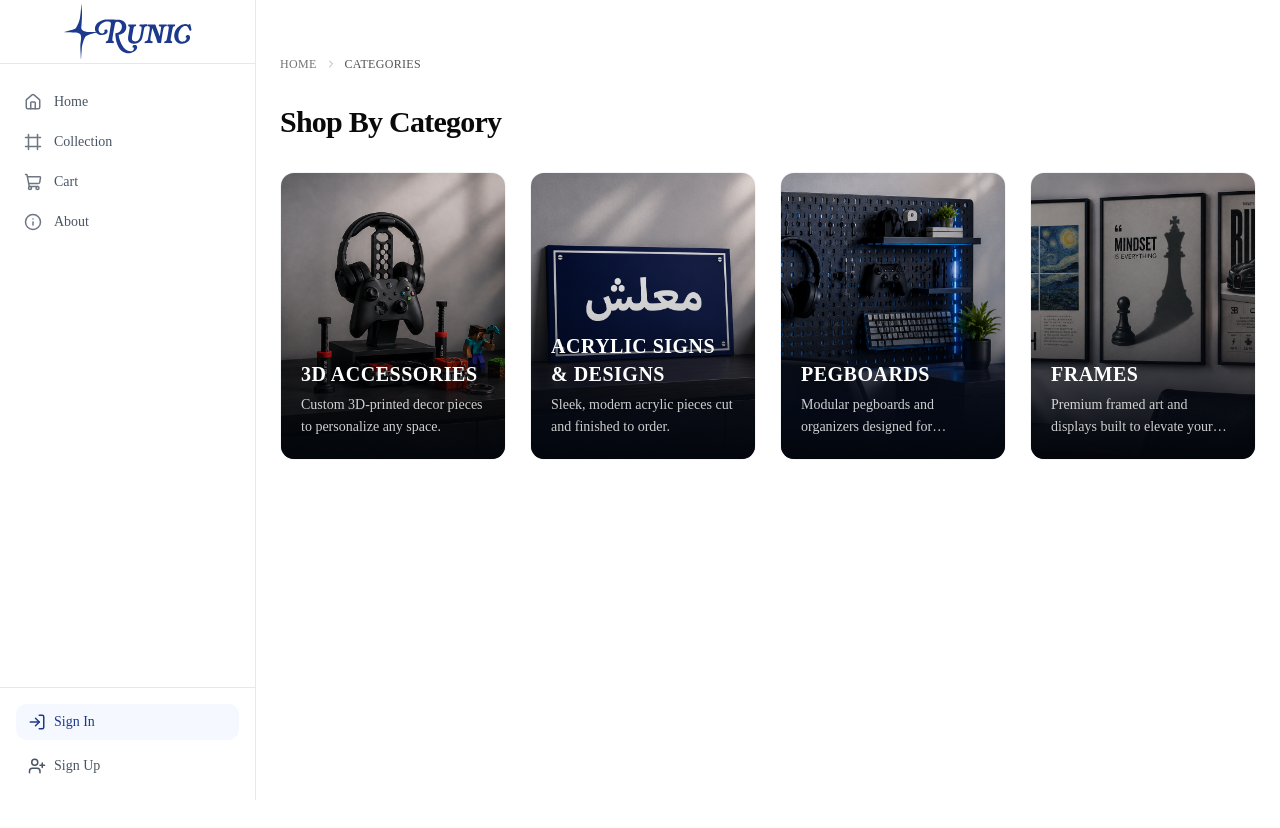
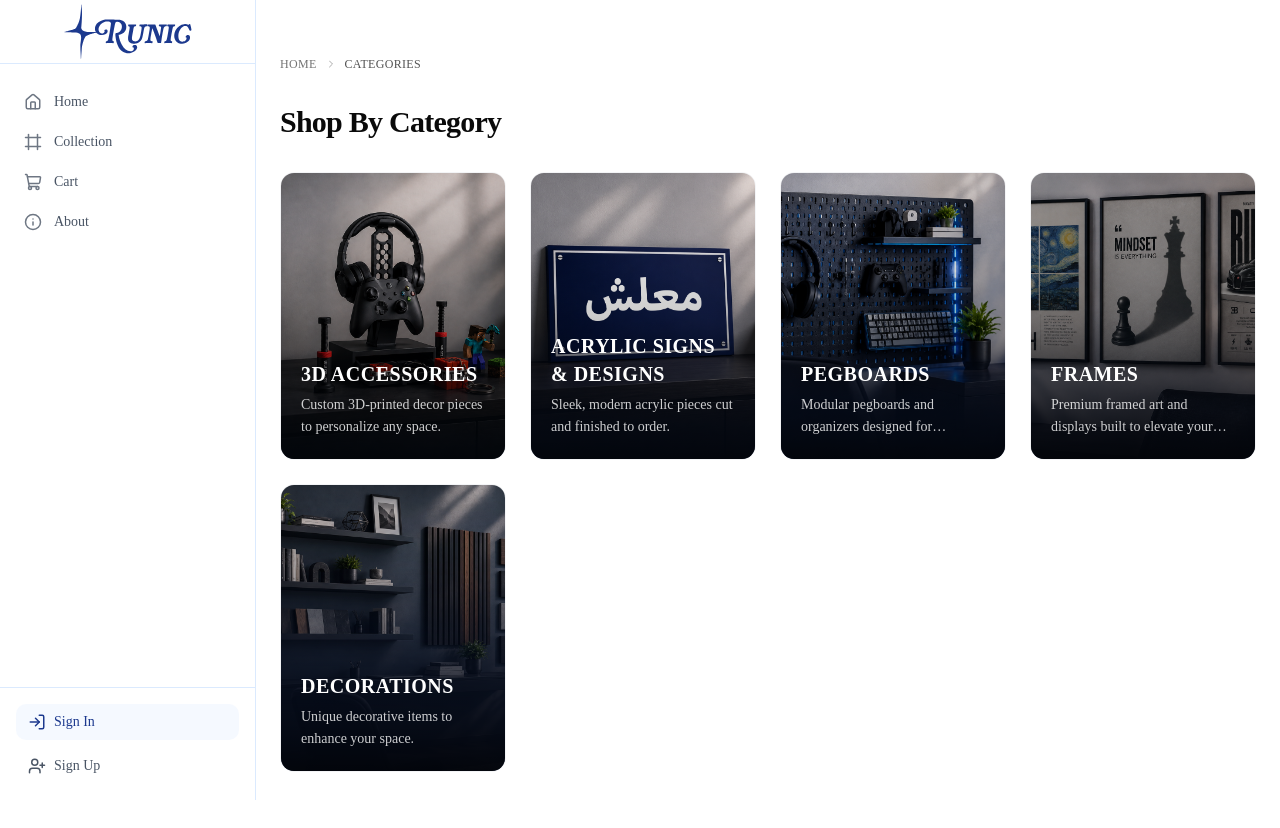
Before and after one commit to You-s-sef24/runic, a Next.js app: page /category in a window 1280 px wide. Before the commit the page ends 800 px from the top, so only its background shows below. Built offline with nearby package versions, Linux system fonts and the light colour scheme.

Commit message:
added new category

```diff
--- a/app/category/[category]/page.js
+++ b/app/category/[category]/page.js
@@ -30,6 +30,7 @@ const CATEGORIES = [
   { id: "acrylic", translationKey: "categories.acrylic" },
   { id: "pegboard", translationKey: "categories.pegboard" },
   { id: "frames", translationKey: "categories.frames" },
+  { id: "decorations", translationKey: "categories.decorations" },
 ];
 
 const SORT_OPTIONS = [
--- a/app/category/page.js
+++ b/app/category/page.js
@@ -22,6 +22,10 @@ const CATEGORIES = [
     id: "frames",
     imageUrl: "/frames.png",
   },
+  {
+    id: "decorations",
+    imageUrl: "/decorations.png",
+  },
 ];
 
 export default function CategoriesPage() {
@@ -34,9 +38,7 @@ export default function CategoriesPage() {
           {t("categories.home", "Home")}
         </Link>
         <ChevronRight size={12} className="opacity-60 rtl:rotate-180" />
-        <span className="text-foreground/70">
-          {t("Categories")}
-        </span>
+        <span className="text-foreground/70">{t("Categories")}</span>
       </nav>
 
       <div className="mb-8">
--- a/components/CategoriesSection.jsx
+++ b/components/CategoriesSection.jsx
@@ -21,6 +21,10 @@ const CATEGORIES = [
   {
     id: "frames",
     imageUrl: "/frames.png",
+  },
+  {
+    id: "decorations",
+    imageUrl: "/decorations.png",
   },
 ];
 
--- a/i18n/locales/ar.js
+++ b/i18n/locales/ar.js
@@ -72,6 +72,8 @@ const ar = {
     pegboardDesc: "ألواح مثقبة ووحدات تنظيم مرنة مصممة لتنظيم مساحتك بسهولة.",
     frames: "إطارات حائط ",
     framesDesc: "إطارات صور ولوحات فاخرة مصممة لإبراز جمال جدرانك.",
+    decorations: "ديكورات",
+    decorationsDesc: "قطع ديكور فريدة لتعزيز جمال مساحتك.",
   },
   featuredProducts: {
     home: "الرئيسية",
--- a/i18n/locales/en.js
+++ b/i18n/locales/en.js
@@ -74,6 +74,8 @@ const en = {
       "Modular pegboards and organizers designed for effortless setup.",
     frames: "Frames",
     framesDesc: "Premium framed art and displays built to elevate your walls.",
+    decorations: "Decorations",
+    decorationsDesc: "Unique decorative items to enhance your space.",
   },
   featuredProducts: {
     home: "Home",
```
Also changed, not shown: public/decorations.png (added).
